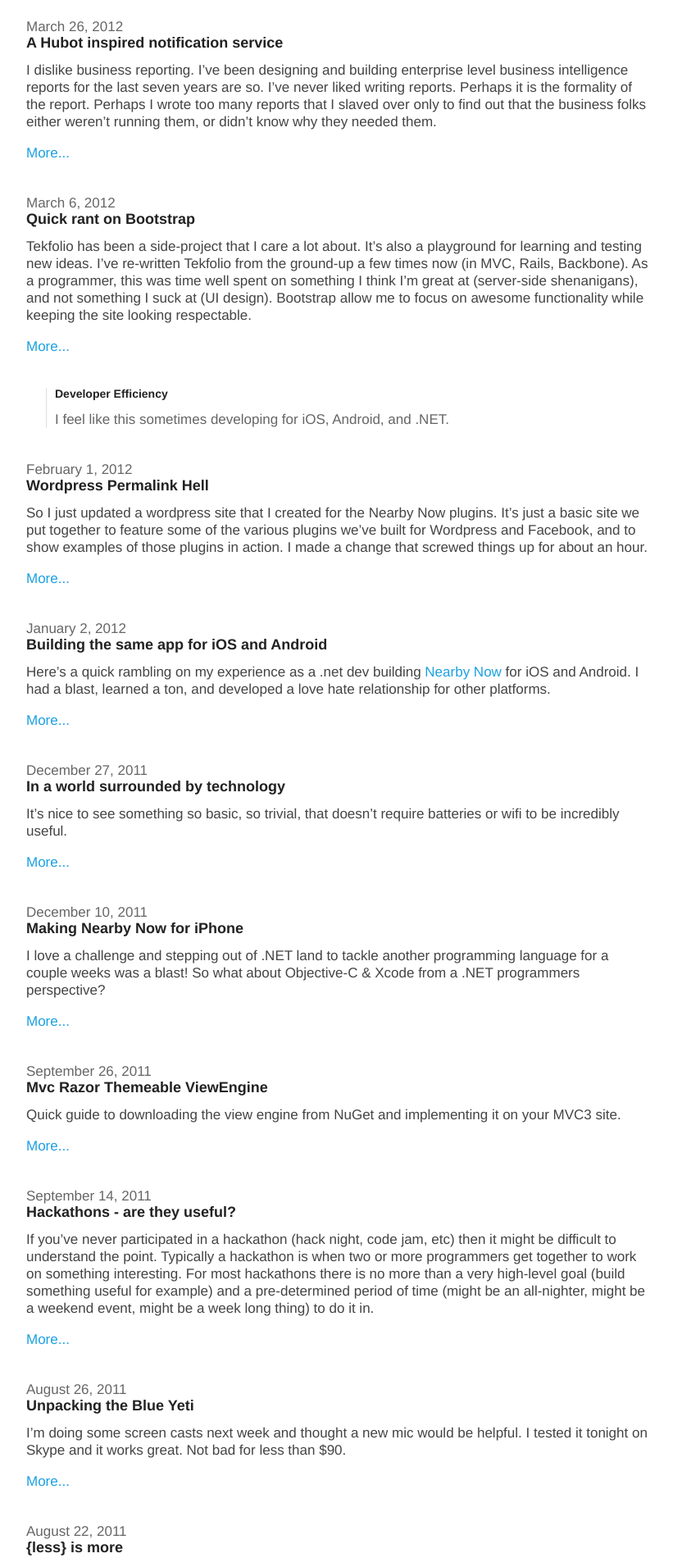
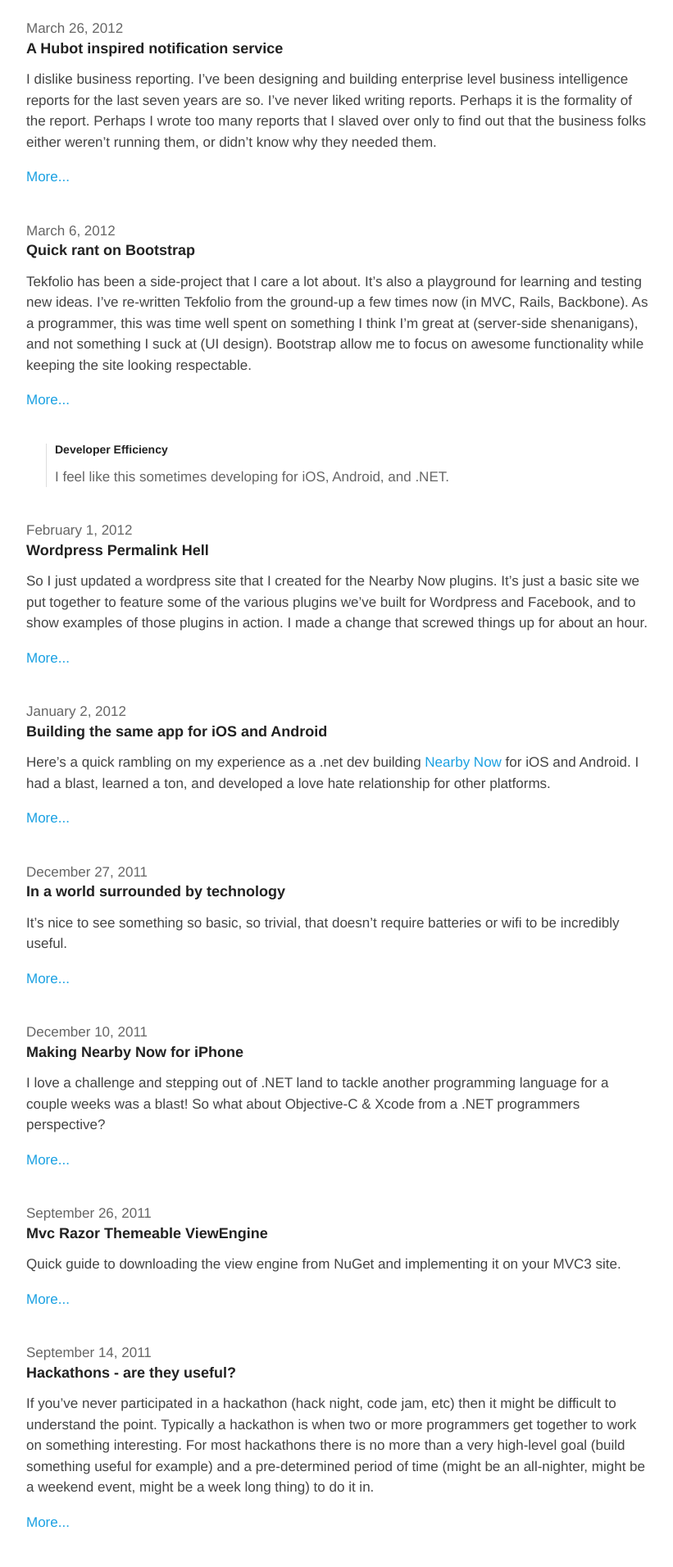
Before and after one commit to azcoov/azcoov.github.com, a Jekyll site: the page built from index.html, in a window 1280 px wide. Shown: the top 1911 px of the page at 82% size, without its empty margins (228-1049 px from the left). Built offline with Jekyll 4.4.1, drawn with Linux system fonts in a browser that asks for light colours; Markdown is read by kramdown in place of the engine named in the settings; comment, search, counter and statistics services are not loaded.

Commit message:
Update css/base.css

```diff
--- a/css/base.css
+++ b/css/base.css
@@ -86,7 +86,6 @@ img {
   margin:0 auto;
   padding:0;
   color:#444;
-  line-height:21px;
 }
 
 ul.nav{
```
